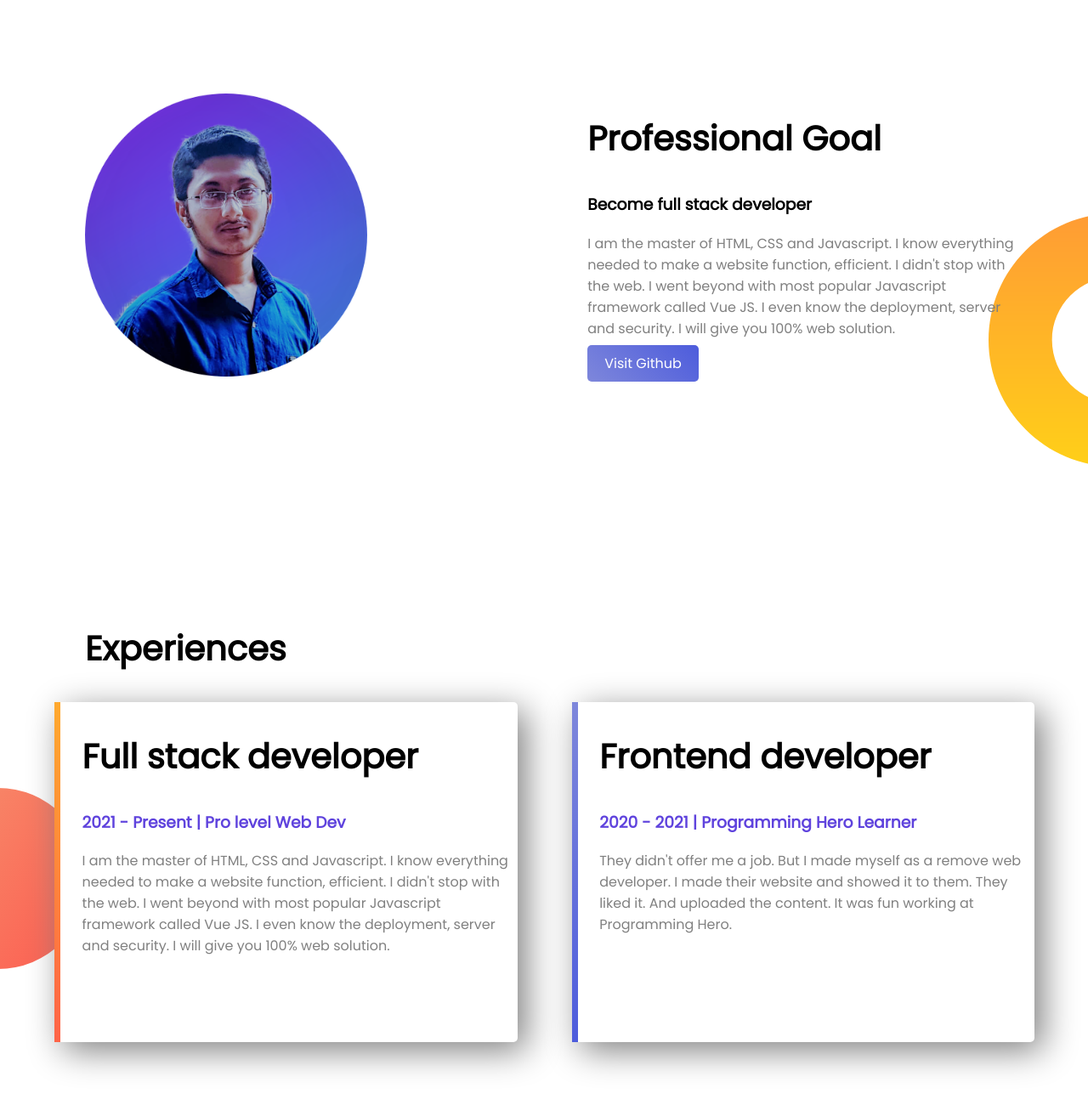
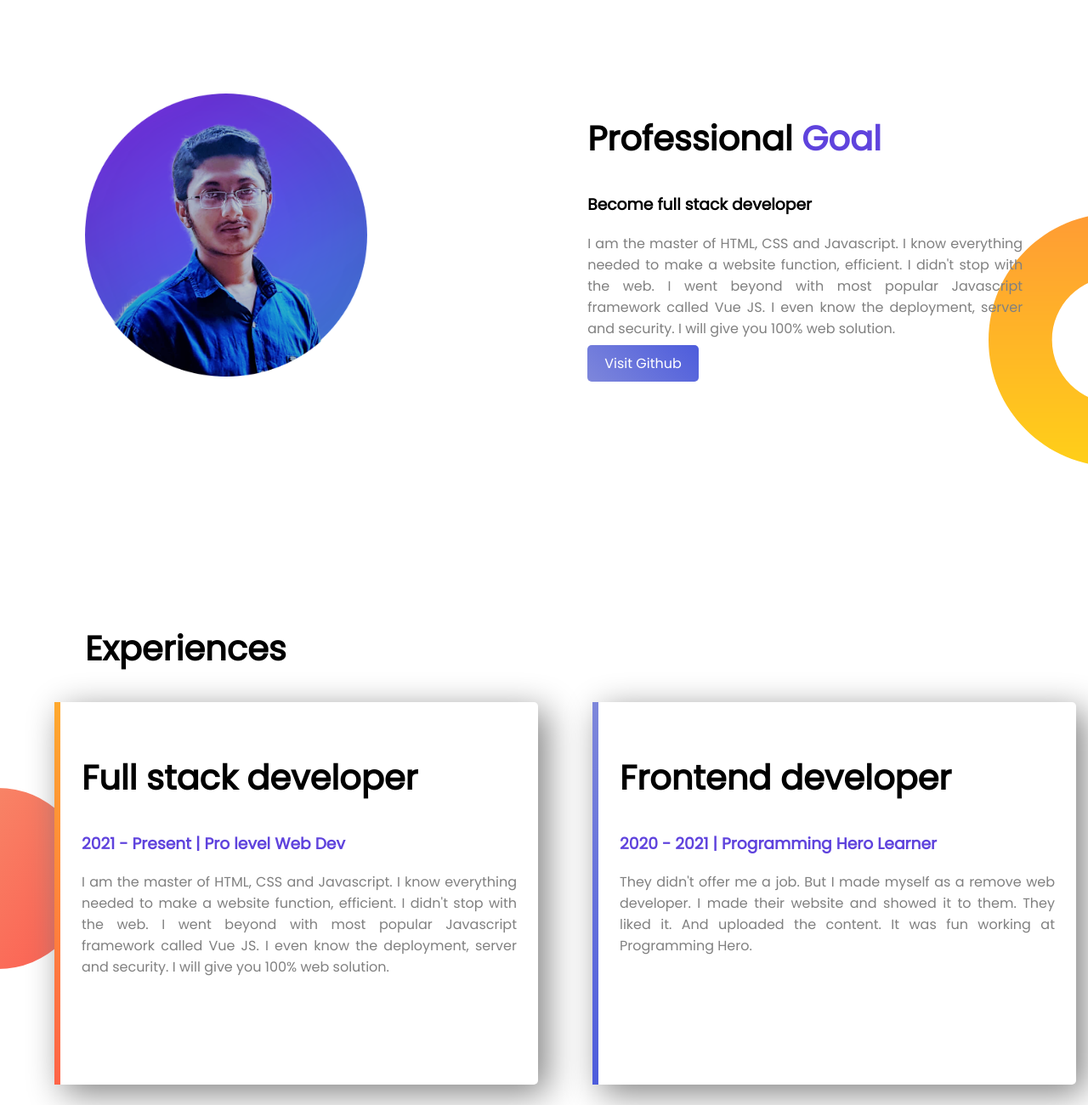
Before and after one commit to TanvirFahimBD/web-portfolio, a plain HTML site: page index.html in a window 1280 px wide. Shown: the part 500-1800 px from the top of the page at 85% size. Drawn offline with Linux system fonts and the light colour scheme.

Commit message:
alignment fixed

```diff
--- a/index.html
+++ b/index.html
@@ -12,7 +12,15 @@
     <link rel="stylesheet" href="style.css" />
   </head>
   <body>
+    <!--
+      Upper Section
+    -->
     <section class="top-banner">
+      <!--
+      Fist part
+      of
+      Upper Section
+    -->
       <div class="half-width">
         <h1>Welcome To</h1>
         <h1><span class="slateblue-highlight">Tanvir </span> Website</h1>
@@ -29,16 +37,34 @@
           >Hire Me</a
         >
       </div>
+      <!--
+      2nd part
+      of
+      Upper Section
+    -->
       <div class="half-width">
         <img src="images/mine/profile1.png" alt="" />
       </div>
     </section>
+    <!--
+      Mid Section
+    -->
     <section class="dream-area">
+      <!--
+      1st part
+      of
+      Mid Section
+    -->
       <div class="half-width">
         <img src="images/mine/profile2.png" alt="" />
       </div>
+      <!--
+      2nd part
+      of
+      Mid Section
+    -->
       <div class="half-width">
-        <h2>Professional Goal</h2>
+        <h2>Professional <span class="slateblue-highlight">Goal</span></h2>
         <h3>Become full stack developer</h3>
         <p>
           I am the master of HTML, CSS and Javascript. I know everything needed
@@ -55,8 +81,16 @@
         >
       </div>
     </section>
+    <!--
+      Last Section
+    -->
     <section class="experience-area">
       <h2 class="exprience">Experiences</h2>
+      <!--
+      1st part
+      of
+      Last Section
+    -->
       <div id="full-stack" class="half-width single-experience">
         <h2>Full stack developer</h2>
         <h3 class="slateblue-highlight">2021 - Present | Pro level Web Dev</h3>
@@ -68,6 +102,11 @@
           web solution.
         </p>
       </div>
+      <!--
+      2nd part
+      of
+      Last Section
+    -->
       <div id="frontend" class="half-width single-experience">
         <h2>Frontend developer</h2>
         <h3 class="slateblue-highlight">
@@ -80,6 +119,10 @@
         </p>
       </div>
     </section>
+    <!--
+      Footer
+      Section
+    -->
     <footer>
       <p>© Tanvir 2021, all rights reserved.</p>
     </footer>
--- a/style.css
+++ b/style.css
@@ -20,6 +20,7 @@ h2 {
 }
 p {
   color: gray;
+  text-align: justify;
 }
 .half-width img {
   width: 65%;
@@ -53,7 +54,9 @@ section {
   border-radius: 5px;
   height: 80%;
   background-color: white;
+  padding: 25px;
 }
+
 .experience-area {
   background-image: url(images/exp-bg.png);
   background-repeat: no-repeat;
```
